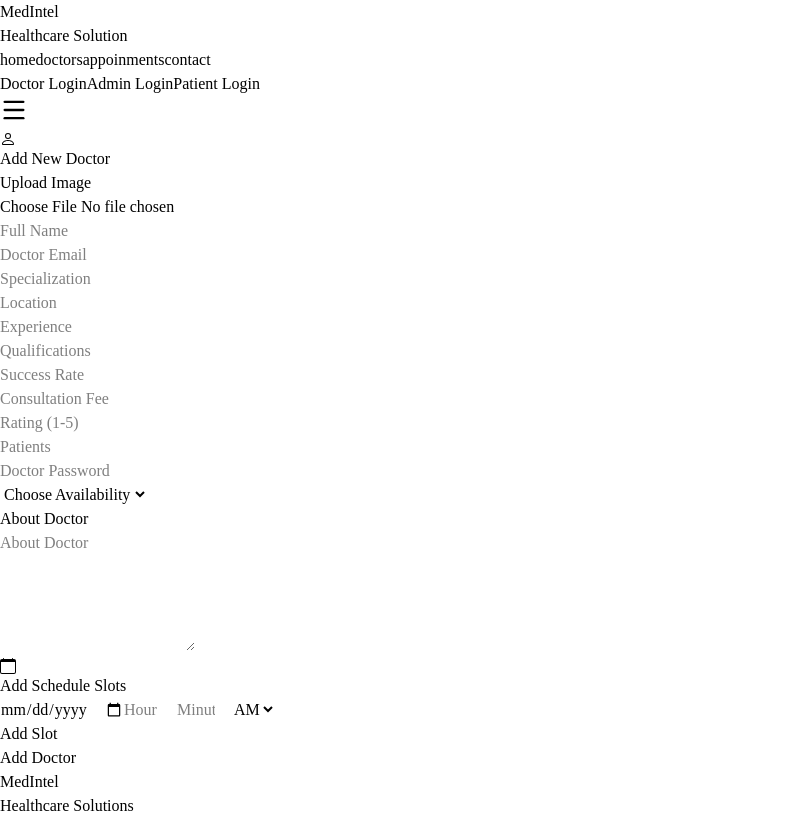
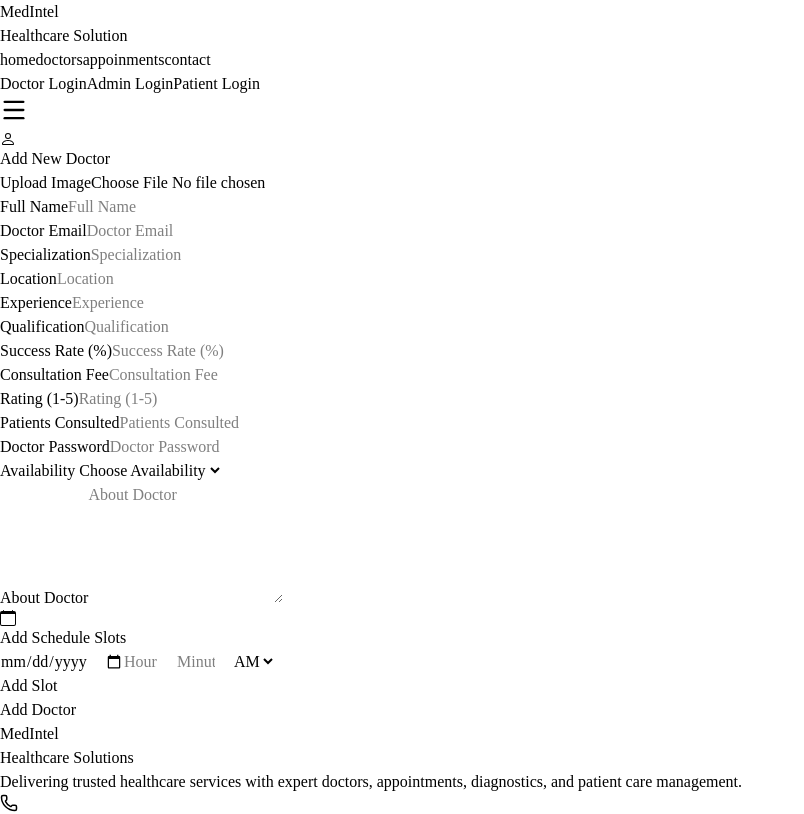
Before and after one commit to Sankaranarayanankm/MedIntel, a React app in the folder frontend/: page /admin/add-doctor in a window 1280 px wide. Shown: the top 814 px of the page, without its empty margins (0-804 px from the left). Built offline with nearby package versions, Linux system fonts and the light colour scheme; the HTML template or start-up script is replaced by a standard one.

Commit message:
feat: add location and patients fields to doctor schema

```diff
--- a/frontend/src/App.jsx
+++ b/frontend/src/App.jsx
@@ -65,11 +65,6 @@ const App = () => {
             />
             <Route path="appointments" element={<PatientAppointments />} />
           </Route>
-          {/**
-           * !PENDING
-           * need to add patients field in the backend for doctors
-           * do migrations, first time add dummy value of 23k
-           */}
           <Route path="/doctor">
             <Route path="login" element={<DoctorLogin />} />
             <Route path="" element={<DoctorDashboard />} />
--- a/frontend/src/components/admin/DoctorCard.jsx
+++ b/frontend/src/components/admin/DoctorCard.jsx
@@ -16,11 +16,10 @@ const AdminDoctorCard = (props) => {
     successRate,
     patients,
   } = props;
-  // console.log(props);
+  //? we cannot pass function through navigate state, so getting doctor
+  const { handleDelete, ...doctor } = props;
+  console.log(props._id);
 
-  const deleteHandler = (name, availablity) => {
-    console.log(name, availablity);
-  };
   return (
     <div className="bg-white rounded-2xl shadow-md overflow-hidden hover:shadow-xl transition duration-300">
       <img src={image} alt={name} className="w-full h-64 object-cover" />
@@ -71,7 +70,7 @@ const AdminDoctorCard = (props) => {
         </div>
         <div className="flex gap-5 items-center">
           <button
-            onClick={() => deleteHandler(name)}
+            onClick={() => props.handleDelete(props._id)}
             className="w-full mt-5 bg-red-500 hover:bg-red-600 text-white py-2.5 rounded-lg font-medium transition flex items-center justify-center gap-2 shadow-sm"
           >
             <Trash size={18} />
@@ -80,7 +79,7 @@ const AdminDoctorCard = (props) => {
 
           <button
             onClick={() =>
-              navigate("/admin/add-doctor", { state: { doctor: props } })
+              navigate("/admin/add-doctor", { state: { doctor: doctor } })
             }
             className="w-full mt-5 bg-blue-600 hover:bg-blue-700 text-white py-2 rounded-lg font-medium transition flex items-center justify-center gap-2"
           >
--- a/frontend/src/pages/admin/AddDoctor.jsx
+++ b/frontend/src/pages/admin/AddDoctor.jsx
@@ -1,7 +1,13 @@
+import { useMutation, useQueryClient } from "@tanstack/react-query";
 import React, { useEffect, useState } from "react";
 import { BsCalendar, BsTrash, BsPerson } from "react-icons/bs";
 import { useLocation, useNavigate } from "react-router-dom";
+import axiosInstance from "../../utls/axios";
+import toast from "react-hot-toast";
 // date,hour,min,period
+
+//! UPDATE IMAGE UPLOAD
+
 const AddDoctor = () => {
   const [date, setDate] = useState("");
   const [hour, setHour] = useState("");
@@ -13,20 +19,50 @@ const AddDoctor = () => {
     name: "",
     specialization: "",
     location: "",
-    experiance: "",
-    qualifications: "",
+    experience: "",
+    qualification: "",
     fee: "",
     rating: "",
     patients: "",
     successRate: "",
     email: "",
     password: "",
-    availablity: "",
+    availability: "",
     about: "",
   });
+  const queryClient = useQueryClient();
+  const navigate = useNavigate();
   const location = useLocation();
   const doctor = location.state?.doctor;
 
+  //* ADD DOCTOR
+  const { mutate: addDoctor, isPending } = useMutation({
+    mutationFn: async (data) => {
+      const response = await axiosInstance.post("admin/add-doctor", { data });
+      return response.data;
+    },
+    onSuccess: () => {
+      toast.success("Doctor Added");
+      queryClient.invalidateQueries({ queryKey: ["doctors"] });
+      navigate("/admin/doctors");
+    },
+    onError: (err) =>
+      toast.error(err.response?.data?.message || "failed to add doctor"),
+  });
+  //* EDIT DOCTOR
+  const { mutate: editDoctor, isPending: editingDoctor } = useMutation({
+    mutationFn: async ({ id, data }) => {
+      const response = await axiosInstance.put(`admin/doctors/${id}`, { data });
+      return response.data;
+    },
+    onSuccess: () => {
+      toast.success("updated successfully");
+      queryClient.invalidateQueries({ queryKey: ["doctors"] });
+      navigate("/admin/doctors");
+    },
+    onError: (err) =>
+      toast.error(err.response?.data?.message || "failed to edit doctor"),
+  });
   useEffect(() => {
     if (doctor) {
       setInput({
@@ -34,22 +70,21 @@ const AddDoctor = () => {
         name: doctor.name || "",
         specialization: doctor.specialization || "",
         location: doctor.location || "",
-        experiance: doctor.experiance || "",
-        qualifications: doctor.qualifications || "",
+        experience: doctor.experience || "",
+        qualification: doctor.qualification || "",
         fee: doctor.fee || "",
         rating: doctor.rating || "",
         patients: doctor.patients || "",
         successRate: doctor.successRate || "",
         email: doctor.doctorEmail || "",
         password: doctor.password || "",
-        availablity: doctor.availablity || "",
+        availability: doctor.availability || "",
         about: doctor.about || "",
       });
       setScheduleSlots(doctor.scheduleSlots);
     }
   }, [doctor]);
-
-
+  console.log(doctor);
   const handleScheduleSlots = () => {
     const time = `${hour}:${min.padStart(2, "0")} ${period}`;
     let str = date + " " + time;
@@ -72,35 +107,46 @@ const AddDoctor = () => {
   };
   const handleSubmit = (e) => {
     e.preventDefault();
-    // doctor?editdoctorhandler:adddoctorhandler
-    console.log(input);
-    console.log(scheduleSlots);
+    const obj = {
+      ...input,
+      doctorEmail: input.email,
+      scheduleSlots,
+    };
+    console.log(obj);
+    if (!doctor) {
+      addDoctor(obj);
+    } else {
+      editDoctor({ id: doctor._id, data: obj });
+    }
   };
-  const inputSection = (type, placeholder, value, name) => (
+  const inputSection = (type, label, value, name) => (
     <div>
+      <label className="block text-sm font-medium text-gray-700 mb-2">
+        {label}
+      </label>
+
       {type === "textarea" ? (
         <textarea
           name={name}
           value={value}
           onChange={handleInput}
-          placeholder={placeholder}
+          placeholder={label}
           rows={5}
           className="w-full border border-gray-300 rounded-lg px-4 py-3 outline-none resize-none focus:ring-2 focus:ring-blue-500"
         />
-      ) : type == "file" ? (
+      ) : type === "file" ? (
         <input
           name={name}
           type="file"
-          onChange={handleInput}
-          placeholder={placeholder}
-          className="w-full border border-gray-300 rounded-lg px-4 py-3 outline-none resize-none focus:ring-2 focus:ring-blue-500"
+          // onChange={handleImageChange}
+          className="w-full border border-gray-300 rounded-lg px-4 py-3 outline-none focus:ring-2 focus:ring-blue-500"
         />
       ) : (
         <input
           type={type}
           name={name}
           value={value}
-          placeholder={placeholder}
+          placeholder={label}
           onChange={handleInput}
           className="w-full border border-gray-300 rounded-lg px-4 py-3 outline-none focus:ring-2 focus:ring-blue-500"
         />
@@ -127,12 +173,9 @@ const AddDoctor = () => {
         onSubmit={handleSubmit}
         className="grid grid-cols-1 md:grid-cols-2 gap-5"
       >
+        {/* INPUT SECTIONS */}
         <div className="md:col-span-2">
-          <label className="block text-sm font-medium text-gray-700 mb-2">
-            Upload Image
-          </label>
-
-          {inputSection("file", "Choose File", input.image, "image")}
+          {inputSection("file", "Upload Image", input.image, "image")}
         </div>
 
         {inputSection("text", "Full Name", input.name, "name")}
@@ -144,18 +187,22 @@ const AddDoctor = () => {
           "specialization",
         )}
         {inputSection("text", "Location", input.location, "location")}
-        {inputSection("text", "Experience", input.experiance, "experiance")}
+        {inputSection("text", "Experience", input.experience, "experience")}
         {inputSection(
           "text",
-          "Qualifications",
-          input.qualifications,
-          "qualifications",
+          "Qualification",
+          input.qualification,
+          "qualification",
         )}
-        {inputSection("text", "Success Rate", input.successRate, "successRate")}
+        {inputSection(
+          "text",
+          "Success Rate (%)",
+          input.successRate,
+          "successRate",
+        )}
         {inputSection("text", "Consultation Fee", input.fee, "fee")}
         {inputSection("text", "Rating (1-5)", input.rating, "rating")}
-        {/* no of patients consulted  */}
-        {inputSection("text", "Patients", input.patients, "patients")}
+        {inputSection("text", "Patients Consulted", input.patients, "patients")}
         {inputSection(
           "password",
           "Doctor Password",
@@ -164,9 +211,14 @@ const AddDoctor = () => {
         )}
 
         <div>
+          <label className="block text-sm font-medium text-gray-700 mb-2">
+            Availability
+          </label>
+
           <select
-            name="availablity"
-            id="availablity"
+            name="availability"
+            value={input.availability}
+            onChange={handleInput}
             className="w-full border border-gray-300 rounded-lg px-4 py-3 outline-none focus:ring-2 focus:ring-blue-500"
           >
             <option value="">Choose Availability</option>
@@ -176,12 +228,9 @@ const AddDoctor = () => {
         </div>
 
         <div className="md:col-span-2">
-          <label className="block text-sm font-medium text-gray-700 mb-2">
-            About Doctor
-          </label>
-
           {inputSection("textarea", "About Doctor", input.about, "about")}
         </div>
+
         {/* ADD SCHEDULE SLOTS  */}
         <div className="md:col-span-2 bg-gray-50 border border-gray-200 rounded-xl p-5">
           <span className="flex items-center gap-2 text-lg font-semibold text-gray-800 mb-4">
--- a/frontend/src/pages/admin/ListDoctor.jsx
+++ b/frontend/src/pages/admin/ListDoctor.jsx
@@ -2,8 +2,10 @@ import React, { useEffect, useState } from "react";
 import { DOCTORS } from "../../DUMMY/data";
 import { BsPeople } from "react-icons/bs";
 import AdminDoctorCard from "../../components/admin/DoctorCard";
-import { useQuery } from "@tanstack/react-query";
+import { useMutation, useQuery } from "@tanstack/react-query";
 import axiosInstance from "../../utls/axios";
+import axios from "axios";
+import toast from "react-hot-toast";
 
 /**
  * Edit handler
@@ -28,7 +30,18 @@ const ListDoctor = () => {
       setFilterDoctors(doctors);
     }
   }, [doctors]);
-  console.log(doctors[0]);
+
+  //* Delete doctor
+  const { mutate: handleDelete, isPending } = useMutation({
+    mutationFn: async (id) => axiosInstance.delete(`/admin/doctors/${id}`),
+    onSuccess: () => {
+      toast.success("delted doctor successfully");
+      queryclient.invalidateQueries({ queryKey: ["doctors"] });
+    },
+    onError: (err) =>
+      toast.error(err.response?.data?.message || "Failed to delete doctor"),
+  });
+
   const handleSearch = (e) => {
     const term = e.target.value.trim().toLowerCase();
     setSearch(term);
@@ -99,7 +112,11 @@ const ListDoctor = () => {
       {/* Doctors Grid */}
       <div className="grid grid-cols-1 md:grid-cols-2 lg:grid-cols-3 gap-6">
         {filterDoctors.map((item) => (
-          <AdminDoctorCard key={item._id} {...item} />
+          <AdminDoctorCard
+            key={item._id}
+            {...item}
+            handleDelete={handleDelete}
+          />
         ))}
       </div>
     </div>
```
Also changed, not shown: 2 other files (tests, documents, lock files or other folders).
